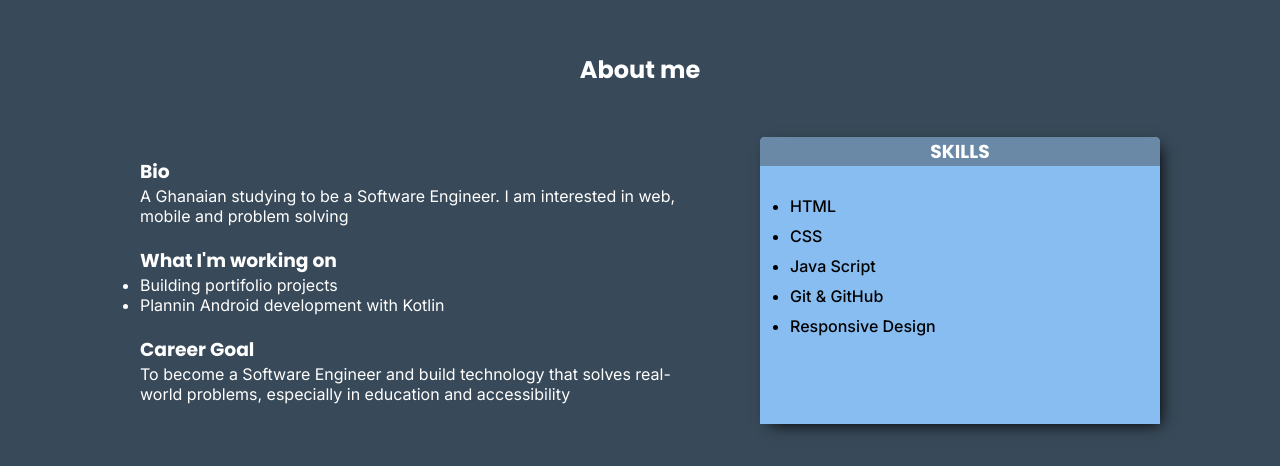
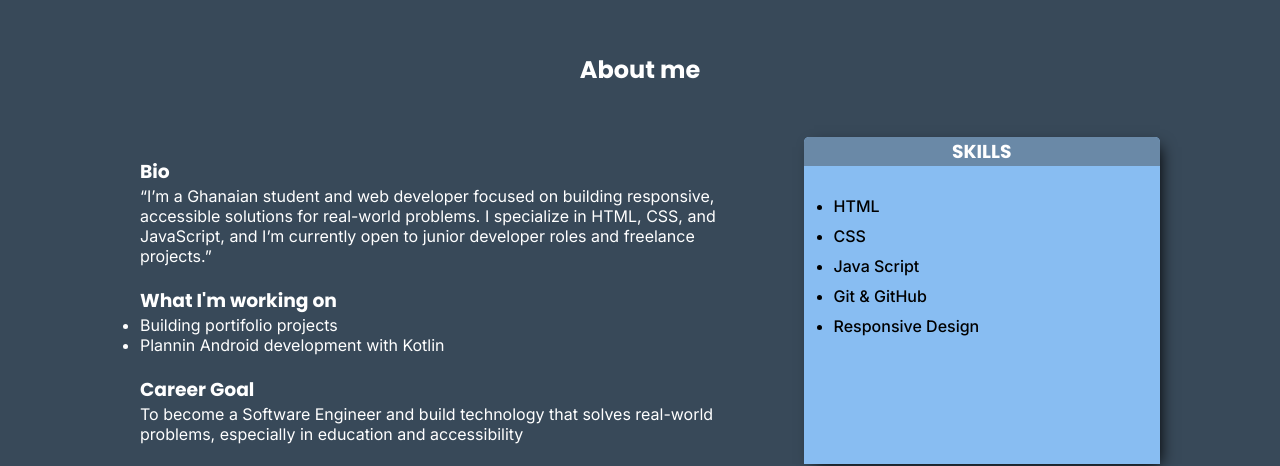
Before and after one commit to ishmaelsy/personal-website, a plain HTML site: page index.html in a window 1280 px wide. Shown: the part 958-1424 px from the top of the page. Drawn offline with Linux system fonts and the light colour scheme.

Commit message:
changed html

```diff
--- a/index.html
+++ b/index.html
@@ -41,8 +41,10 @@
           <div class="about-div">
             <h3 class="about-subtitle">Bio</h3>
             <p class="about-description">
-              A Ghanaian studying to be a Software Engineer. I am interested in
-              web, mobile and problem solving
+              “I’m a Ghanaian student and web developer focused on building
+              responsive, accessible solutions for real-world problems. I
+              specialize in HTML, CSS, and JavaScript, and I’m currently open to
+              junior developer roles and freelance projects.”
             </p>
           </div>
           <div class="about-div">
@@ -105,11 +107,15 @@
           </div>
           <div class="github">
             <h3>GitHub:</h3>
-            <a href="https://github.com/ishmaelsy" target="_blank">github-profile</a>
+            <a href="https://github.com/ishmaelsy" target="_blank"
+              >github-profile</a
+            >
           </div>
           <div class="linkedin">
             <h3>LinkedIn:</h3>
-            <a href="https://linkedin.com/in/ishmaelsy" target="_blank">linkedin-profile</a>
+            <a href="https://linkedin.com/in/ishmaelsy" target="_blank"
+              >linkedin-profile</a
+            >
           </div>
         </div>
         <form
--- a/styles.css
+++ b/styles.css
@@ -82,6 +82,7 @@ header {
   max-width: 95px;
   text-align: center;
   white-space: nowrap;
+  flex-shrink: 0;
 }
 .header-button:hover {
   background-color: #6a89a7;
```
